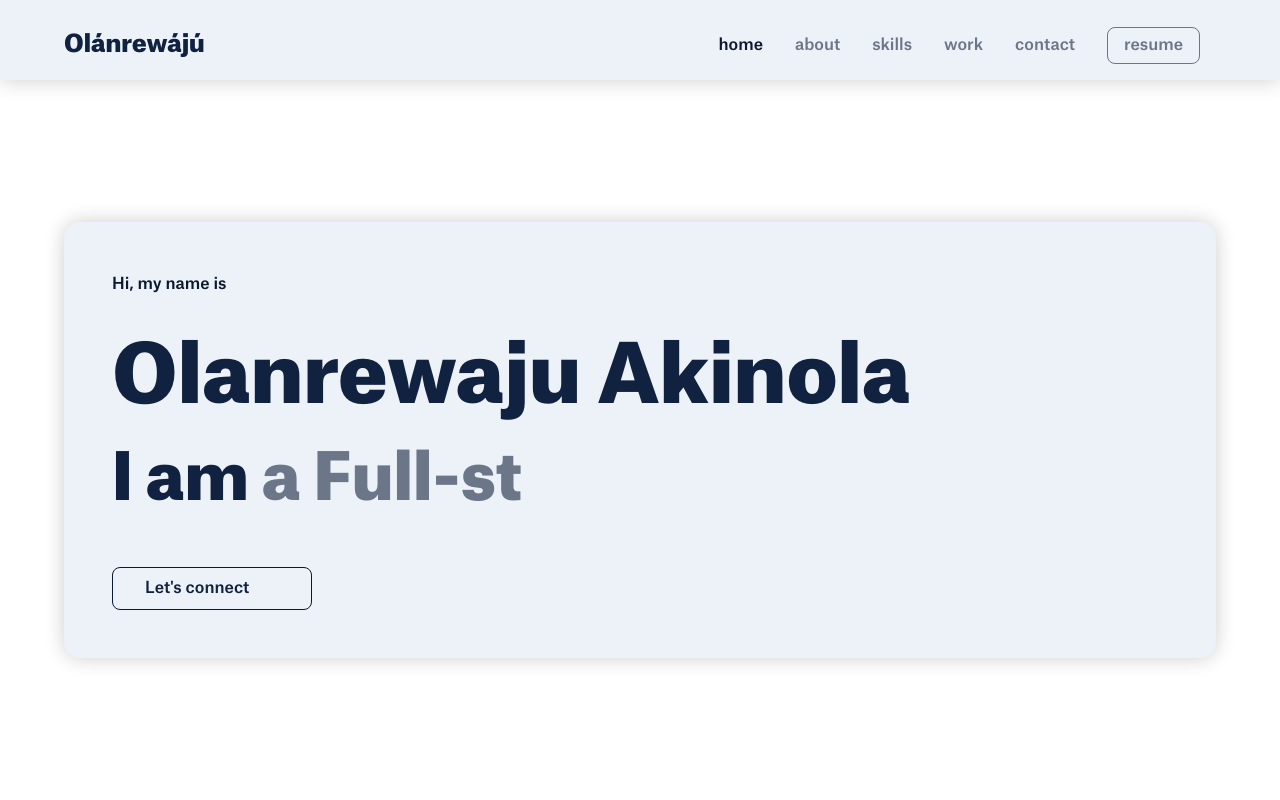
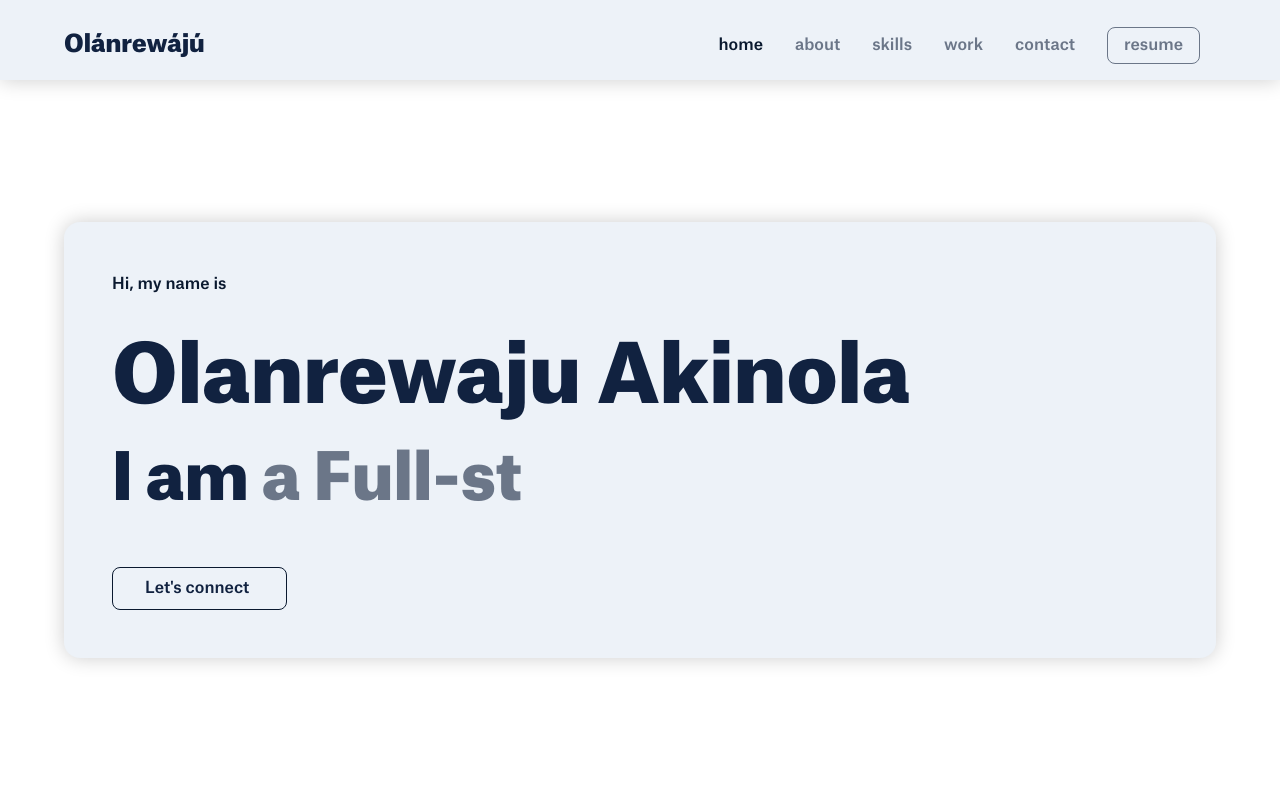
Before and after one commit to Olanrewaju-Ak/olanrewaju-akinola-portfolio, a React (Create React App) app: page / in a window 1280 px wide. Shown: the top 800 px of the page. Built offline with nearby package versions, Linux system fonts and the light colour scheme.

Commit message:
Update Hero.scss

```diff
--- a/src/components/hero/Hero.scss
+++ b/src/components/hero/Hero.scss
@@ -51,8 +51,7 @@
 
 	.connect {
 		&-btn {
-			width: 12.5rem;
-			// height: 2.5rem;
+			width: 10.9375rem;
 			padding: 0.7rem 2rem 0.7rem 2rem;
 			color: $light-navyblue-color;
 			font-weight: 500;
```
